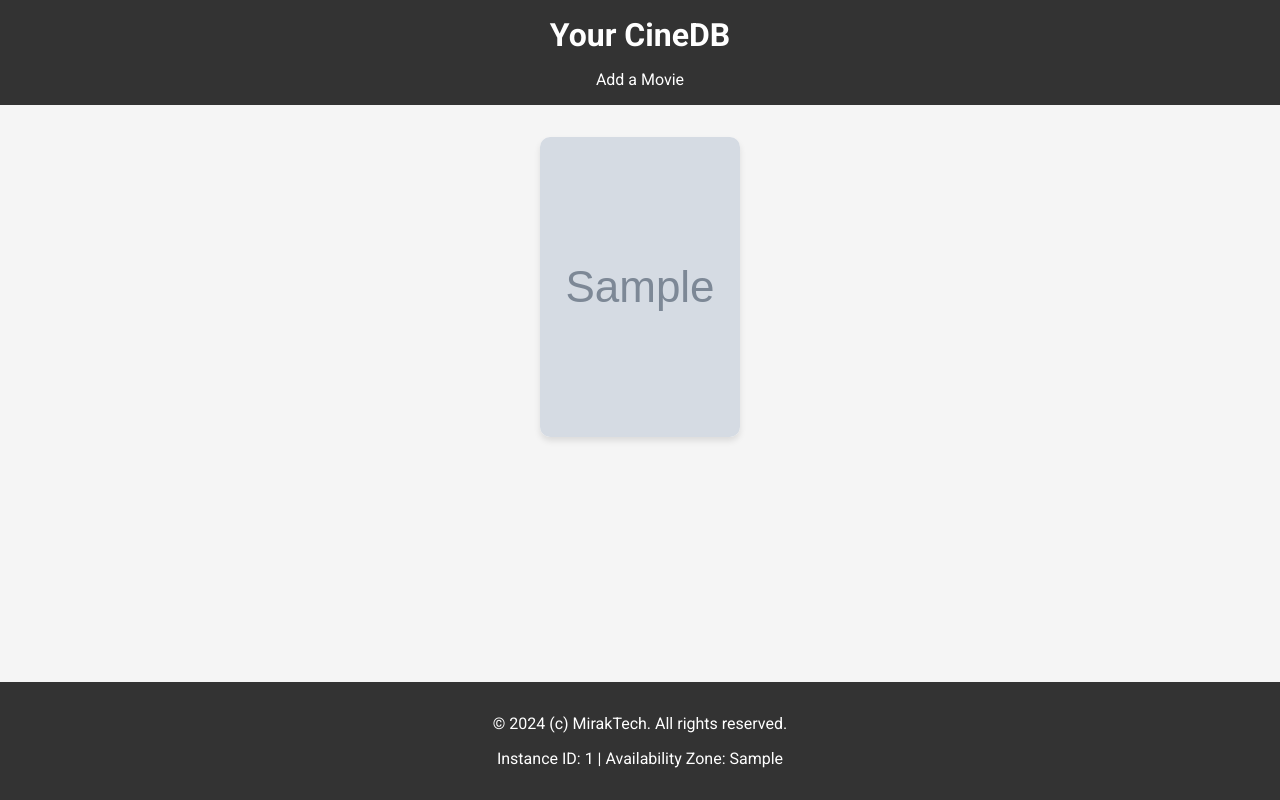
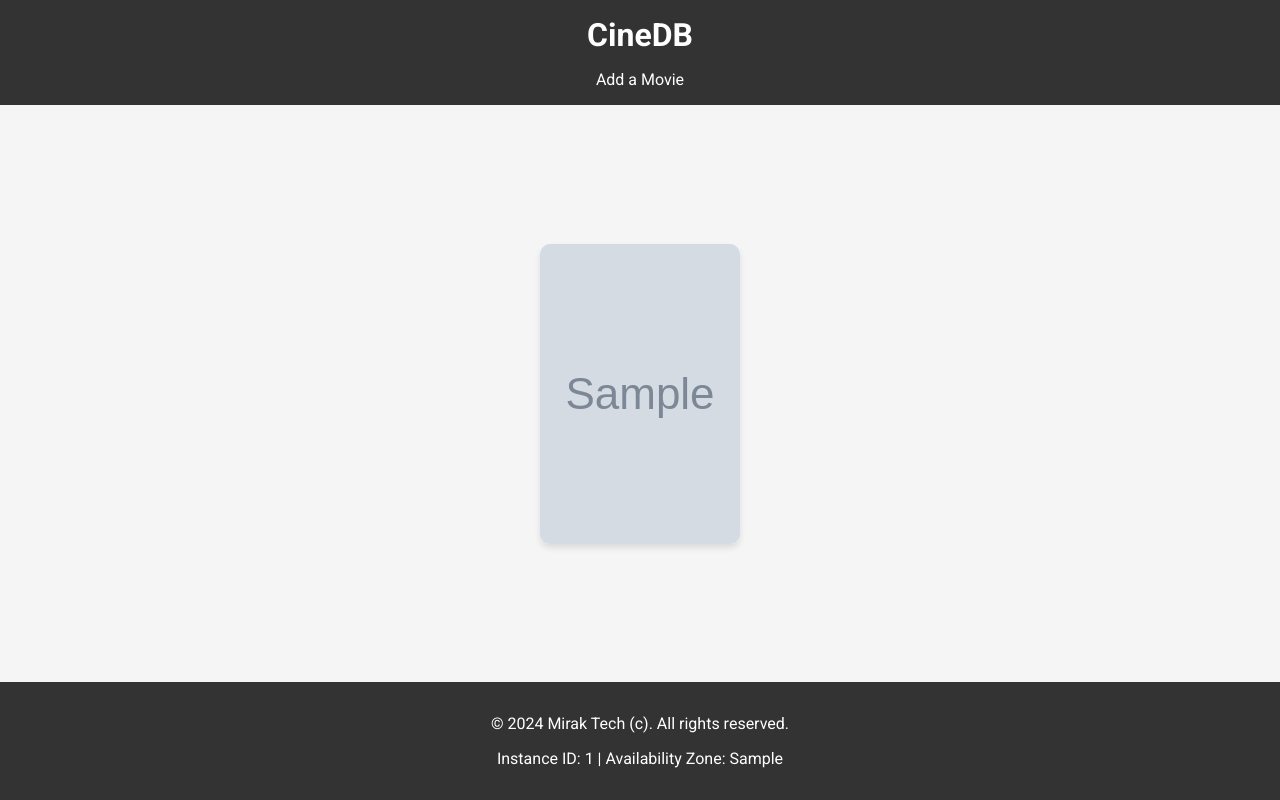
Before and after one commit to the-mirak/cinedb-aws-demo, a Flask app: template app/templates/index.html in a window 1280 px wide. Run offline with Flask 2, Linux system fonts and the light colour scheme; the template is opened without the code that fills it: most values are stand-ins (such as "Sample title", 1, 10 or a date in 2020); grey boxes marked "Sample" are stand-in pictures; parts of the project's set-up code (start-up, migrations or seed data) failed here and were passed over.

Commit message:
code update

```diff
--- a/app/static/styles.css
+++ b/app/static/styles.css
@@ -3,6 +3,9 @@ body {
     margin: 0;
     padding: 0;
     background-color: #f5f5f5;
+    display: flex;
+    flex-direction: column;
+    min-height: 100vh;
 }
 
 header {
@@ -29,6 +32,7 @@ h1 {
 }
 
 main {
+    flex: 1;
     padding: 2rem;
     display: flex;
     justify-content: center;
@@ -194,7 +198,7 @@ button:hover {
 }
 
 .details-container .details-poster-img {
-   /* width: 100%;*/
+    /* width: 100%; */
     height: auto;
 }
 
@@ -239,7 +243,4 @@ footer {
     padding: 1rem 0;
     background-color: #333;
     color: #fff;
-    position: fixed;
-    bottom: 0;
-    width: 100%;
 }
--- a/app/templates/index.html
+++ b/app/templates/index.html
@@ -9,9 +9,9 @@
 </head>
 <body>
     <header>
-        <h1>Your CineDB</h1>
+        <h1>CineDB</h1>
         <nav>
-            <a href="{{ url_for('add_movie') }}">Add a Movie</a>
+            <a href="{{ url_for('main.add_movie') }}">Add a Movie</a>
         </nav>
     </header>
     <main>
@@ -42,7 +42,7 @@
         </div>
     </main>
     <footer>
-        <p>&copy; 2024 (c) MirakTech. All rights reserved.</p>
+        <p>&copy; 2024 Mirak Tech (c). All rights reserved.</p>
         <p>Instance ID: {{ instance_id }} | Availability Zone: {{ availability_zone }}</p>
     </footer>
     <script>
```
